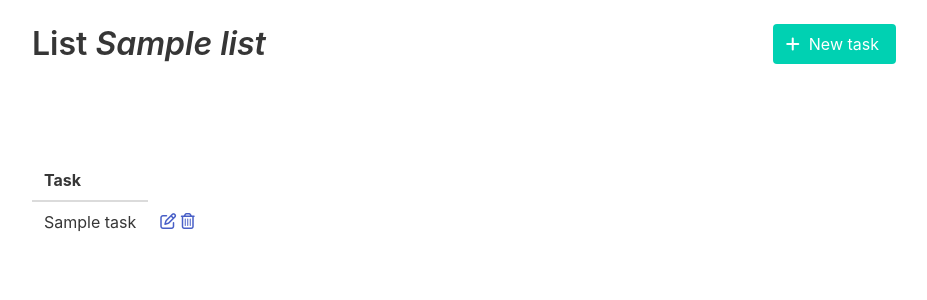
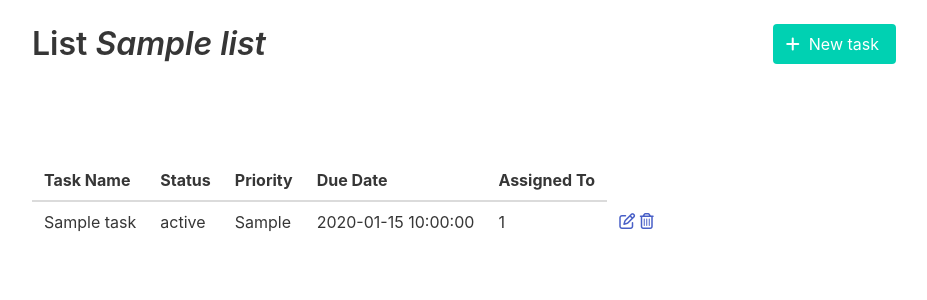
Before and after one commit to m1lk4/todolist_app, a Flask app: page /lists/1 in a window 1280 px wide. Shown: the part 124-424 px from the top of the page, without its empty margins (176-1103 px from the left). Run offline with Flask 3, Linux system fonts and the light colour scheme; tables that the repository leaves empty hold one stand-in row (values such as "Sample post"); some libraries are stand-ins or nearby versions.

Commit message:
Establezco relación entre clase User y Task

```diff
--- a/src/models/task_model.py
+++ b/src/models/task_model.py
@@ -1,6 +1,7 @@
 from datetime import datetime
 
 from src.database.todolist_db import db
+from src.models.user_model import User
 
 
 class Task(db.Model):
@@ -11,8 +12,11 @@ class Task(db.Model):
     due_date = db.Column(db.DateTime)
     status = db.Column(db.String, default="New")
     priority = db.Column(db.String)
-    list_id = db.Column(db.Integer, db.ForeignKey("lists.id"))
     created_at = db.Column(db.DateTime, default=datetime.now())
     updated_at = db.Column(db.DateTime, default=datetime.now(), onupdate=datetime.now())
 
+    list_id = db.Column(db.Integer, db.ForeignKey("lists.id"))
     list = db.relationship("List", back_populates="tasks")
+
+    user_id = db.Column(db.Integer, db.ForeignKey("users.id"))
+    user = db.relationship("User", back_populates="tasks")
--- a/src/models/user_model.py
+++ b/src/models/user_model.py
@@ -11,3 +11,5 @@ class User(db.Model):
     password = db.Column(db.String(100))
     created_at = db.Column(db.DateTime, default=datetime.now())
     updated_at = db.Column(db.DateTime, default=datetime.now(), onupdate=datetime.now)
+
+    tasks = db.relationship("Task", back_populates="user", lazy="dynamic")
--- a/src/templates/lists/show.html
+++ b/src/templates/lists/show.html
@@ -28,13 +28,21 @@
       <table class="table">
         <thead>
           <tr>
-            <th>Task</th>
+            <th>Task Name</th>
+            <th>Status</th>
+            <th>Priority</th>
+            <th>Due Date</th>
+            <th>Assigned To</th>
           </tr>
         </thead>
         <tbody>
             {% for task in tasks %}
             <tr>
               <td>{{ task.name }}</td>
+              <td>{{ task.status }}</td>
+              <td>{{ task.priority }}</td>
+              <td>{{ task.due_date }}</td>
+              <td>{{ task.user_id }}</td>
               <td>
                 <a href="{{ url_for('task.edit', list_id=list.id, task_id=task.id) }}">
                   <i class="fa-regular fa-pen-to-square"></i>
```
